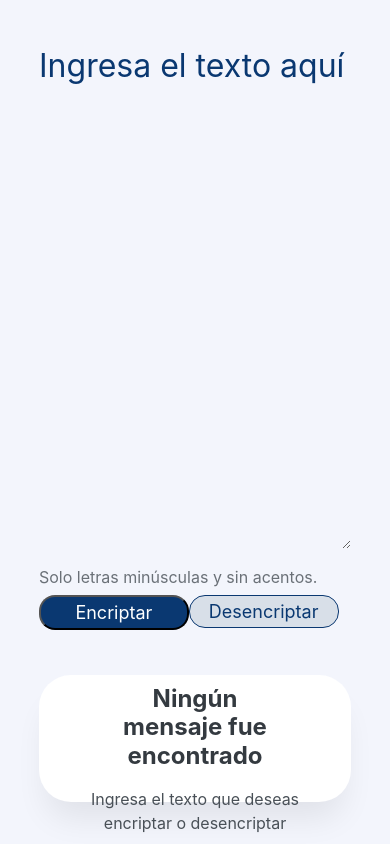
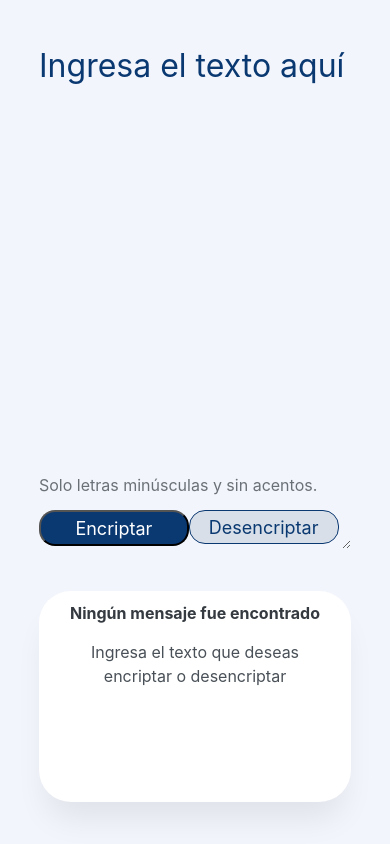
Before and after one commit to BravoCristian/proyectoalura.github.io, a plain HTML site: page index.html in a window 390 px wide. Drawn offline with Linux system fonts and the light colour scheme.

Commit message:
proyecto 0.1.2

```diff
--- a/styles.css
+++ b/styles.css
@@ -153,7 +153,7 @@
 }
 
 .mensaje-encriptado h2 {
-  width: 60%;
+  /*width: 60%;*/
   font-family: "Inter";
   font-style: normal;
   font-weight: 700;
@@ -211,6 +211,7 @@
     line-height: 19px;
     text-align: center;
     color: #0a3871;
+    margin-top: 50%;
 }
 
 /* Responsive design */
@@ -231,7 +232,7 @@
   .terminos {
     width: 80%;
     left: 10%;
-    top: 67%;
+    top: 56%;
   }
   .terminos p {
     font-size: 16px;
@@ -239,7 +240,7 @@
   .botones {
     width: 80%;
     left: 10%;
-    top: 70%;
+    top: 60%;
   }
   .btn-encriptar,
   .btn-desencriptar {
@@ -254,13 +255,17 @@
   }
   .encriptado {
     width: 80%;
-    height: 15%;
+    height: 25%;
     left: 10%;
-    top: 80%;
+    top: 70%;
   }
   .mensaje-encriptado {
     width: 100%;
     top: 5%;
+  }
+  .mensaje-encriptado h2 {
+    font-size: 16px;
+    width: 100%;
   }
   .encriptado img {
     top: 0;
```
